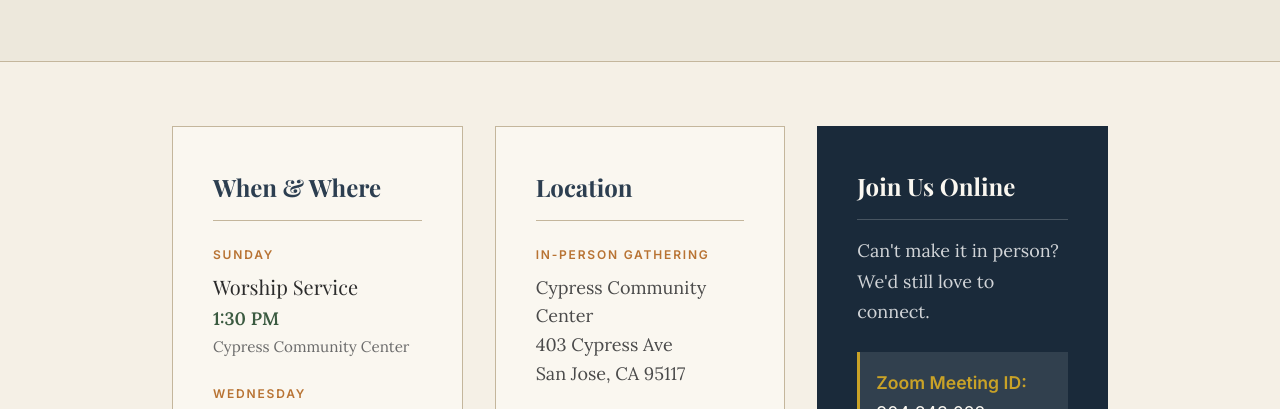
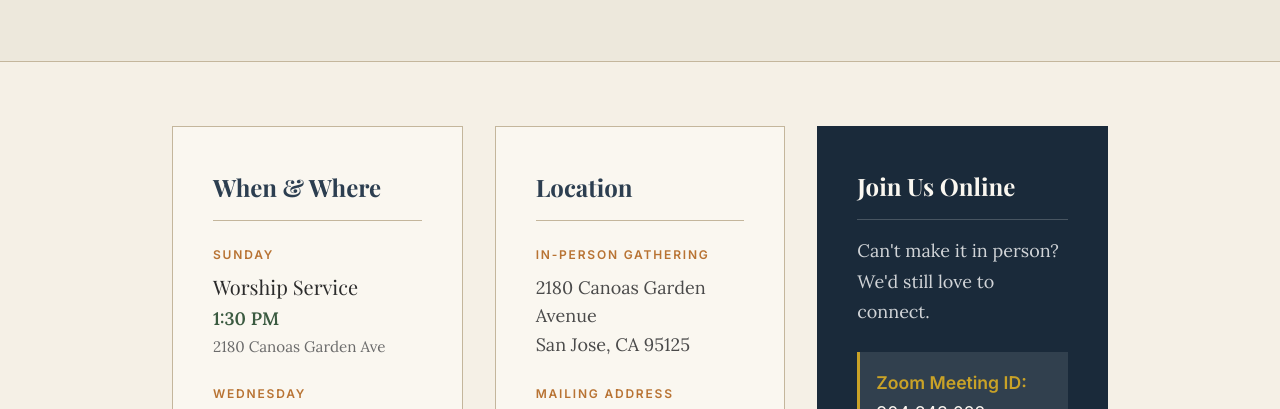
Before and after one commit to michaelb3-sketch/sureway-website, a plain HTML site: page visit.html in a window 1280 px wide. Shown: the part 383-792 px from the top of the page. Drawn offline with nearby package versions, Linux system fonts and the light colour scheme; a web font is replaced by a local one.

Commit message:
Updated location to 2180 Canoas Garden Avenue

```diff
--- a/visit.html
+++ b/visit.html
@@ -400,7 +400,7 @@
                     <div class="day">Sunday</div>
                     <div class="event">Worship Service</div>
                     <div class="time">1:30 PM</div>
-                    <div class="details">Cypress Community Center</div>
+                    <div class="details">2180 Canoas Garden Ave</div>
                 </div>
 
                 <div class="schedule-item">
@@ -424,9 +424,8 @@
                 <div class="address">
                     <div class="label">In-Person Gathering</div>
                     <p>
-                        Cypress Community Center<br>
-                        403 Cypress Ave<br>
-                        San Jose, CA 95117
+                        2180 Canoas Garden Avenue<br>
+                        San Jose, CA 95125
                     </p>
                 </div>
 
```
Also changed, not shown: index.html (+2 -2 lines).
